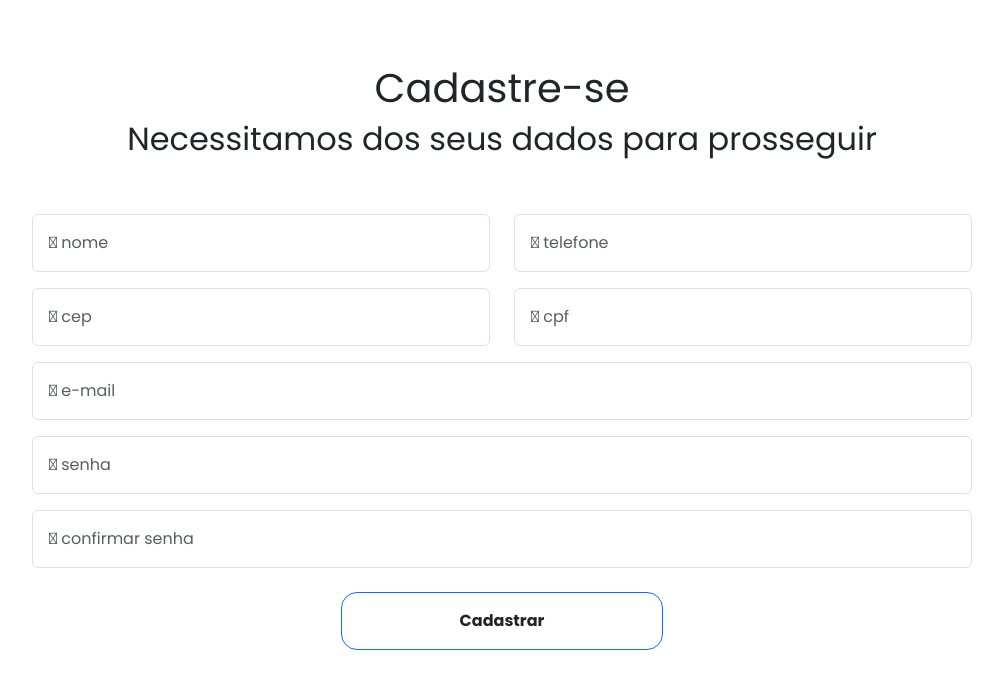
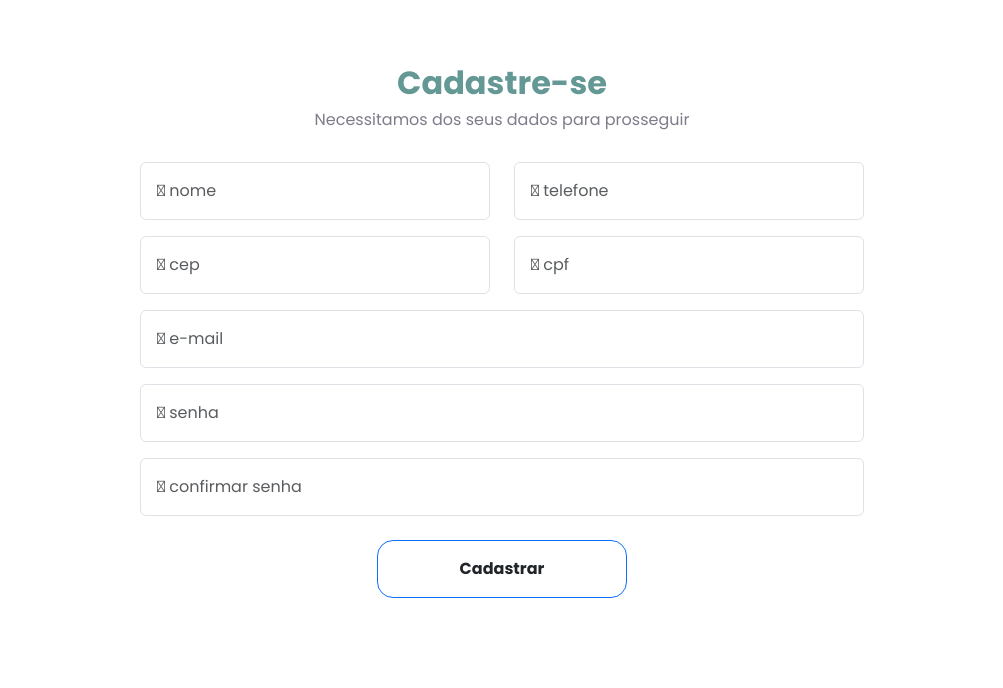
Before and after one commit to mrayanem/frontend, a Next.js app: page / in a window 1280 px wide. Shown: the top 688 px of the page, without its empty margins (138-1141 px from the left). Built offline with nearby package versions, Linux system fonts and the light colour scheme.

Commit message:
feat: use scss and variables in proj

```diff
--- a/src/pages/index.tsx
+++ b/src/pages/index.tsx
@@ -1,15 +1,16 @@
 import { Input } from '@components/Input'
 import React from 'react'
+import styles from '@styles/Home.module.scss'
 
 const Cadastro: React.FC = () => {
   return (
     <>
-    <div className='container h-100'>
+    <div className={styles.container}>
       <div className='card p-5 border-0'>
         <div className='card-body d-grid justify-content-center'>
-          <div className='row mb-4 text-center'>
+          <div className={styles.title}>
             <h1>Cadastre-se</h1>
-            <h2>Necessitamos dos seus dados para prosseguir</h2>
+            <h6>Necessitamos dos seus dados para prosseguir</h6>
           </div>
 
           <div className='p-4'>
--- a/src/styles/Home.module.scss
+++ b/src/styles/Home.module.scss
@@ -1,8 +1,25 @@
-.container{
-  color: red;
+@import 'variables';
 
-  h1{
-    font-size: 100px;
-    color: blue;
+.title {
+  text-align: center;
+  & h1{
+      font-size: 2rem;
+      font-weight: bold;
+      color: $blue3;
+  }
+  & h6{
+    color: $gray4;
+    font-weight: 500;
   }
 }
+
+
+.container{
+  border-radius: 10%;
+  border: none;
+}
+
+
+#__next{
+  background-color: $gray1;
+}
--- a/src/styles/global.scss
+++ b/src/styles/global.scss
@@ -1,4 +1,6 @@
 @import url('https://fonts.googleapis.com/css2?family=Poppins:wght@200;400;600;700&display=swap');
+
+@import 'variables';
 
 *{
   margin: 0;
@@ -17,25 +19,6 @@ body {
 
 #__next {
   height: 100vh;
-}
-
-:root{
-    --white: #ffff;
-    --black: #0000;
-    --gray1: #ededed;
-    --gray2: #E7E7E7;
-    --gray3: #F0F0F0;
-    --gray4: #7C7C8A;
-    --gray5: #828388;
-    --gray6: #585858;
-    --lightBlue1: #f0fcfe;
-    --lightBlue2: #b7d9e2;
-    --blue1: #86b6c6;
-    --blue2: #5c93aa;
-    --blue3: #639895;
-    --mediumBlue1: #3a728e;
-    --darkBlue1: #0c3756;
-    --darkBlue2: #1f5372;
 }
 
 button{
--- /dev/null
+++ b/src/styles/variables.scss
@@ -0,0 +1,16 @@
+$white: #ffff;
+$black: #0000;
+$gray1: #ededed;
+$gray2: #E7E7E7;
+$gray3: #F0F0F0;
+$gray4: #7C7C8A;
+$gray5: #828388;
+$gray6: #585858;
+$lightBlue1: #f0fcfe;
+$lightBlue2: #b7d9e2;
+$blue1: #86b6c6;
+$blue2: #5c93aa;
+$blue3: #639895;
+$mediumBlue1: #3a728e;
+$darkBlue1: #0c3756;
+$darkBlue2: #1f5372;
```
